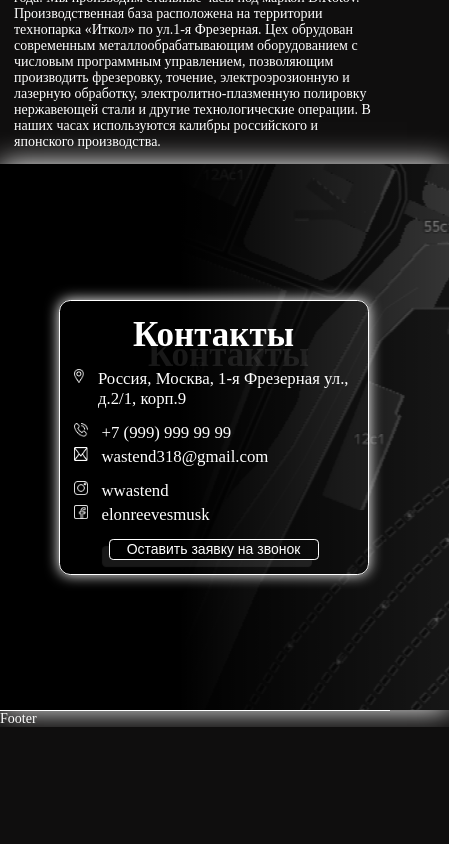
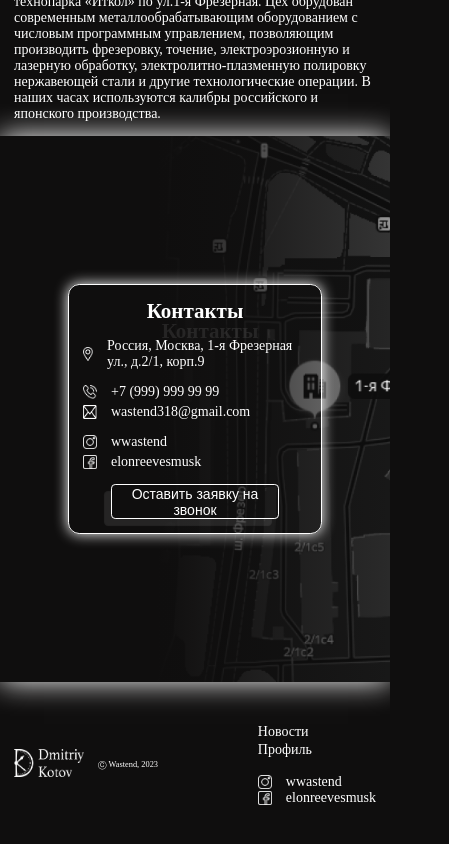
Before and after one commit to Wastend/WatchStudio, a React (Create React App) app: page / in a window 390 px wide. Shown: the part 1160-2004 px from the top of the page, 449 px wide, since content can reach past the window. Before the commit the page ends 1887 px from the top, so only its background shows below. Built offline with nearby package versions, Linux system fonts and the light colour scheme.

Commit message:
contacts and footer ready

```diff
--- a/src/app/components/layout/Footer/Footer.jsx
+++ b/src/app/components/layout/Footer/Footer.jsx
@@ -1,9 +1,34 @@
 import React from 'react'
+import images from '../../../assets/index'
 
 const Footer = () => {
   return (
     <footer>
-      Footer
+      <div className='footer__info'>
+        <a className='logo' href='/' ><img src={images.logo} alt="Logo" /></a>
+        <p className='footer__author'>Ⓒ Wastend, 2023</p>
+      </div>
+
+      <nav className='footer__nav'>
+        <ul>
+          <li ><a className='nav__link' href="/articles">Новости</a></li>
+          <li ><a className='nav__link' href='/profile'>Профиль</a></li>
+        </ul>
+        <ul>
+          <li className='footer__media'>
+            <a href='https://www.instagram.com/wwastend/' className="contacts__info_element">
+              <img src={images.icon__instagram} alt="position" />
+              wwastend
+            </a>
+          </li>
+          <li className='footer__media'>
+            <a href='https://www.facebook.com/elonreevesmusk' className="contacts__info_element">
+              <img src={images.icon__facebook} alt="position" />
+              elonreevesmusk
+            </a>
+          </li>
+        </ul>
+      </nav>
     </footer>
   )
 }
--- a/src/index.scss
+++ b/src/index.scss
@@ -50,8 +50,12 @@ main {
 }
 
 footer {
-  height: 4rem;
-  border-top: 1px solid $white;
+  display: flex;
+  flex-direction: row;
+  justify-content: space-between;
+  align-items: center;
+  padding: 3rem 0;
+  width: 100%;
 }
 
 .logo {
@@ -244,12 +248,13 @@ footer {
   display: flex;
   flex-direction: column;
   justify-content: center;
-  align-items: left;
-  padding-left: 15vw;
   width: 100%;
   height: 39rem;
-  background-image: linear-gradient(to left, rgba(255, 255, 255, 0), #000 60%) ,url('./app/assets/map.png');
-  box-shadow: 0 0 2rem   #ffffff;
+  background-image: linear-gradient(to left, rgba(255, 255, 255, 0), $black 60%), url('./app/assets/map.png');
+  background-position: center;
+  background-size: cover;
+  background-repeat: no-repeat;
+  box-shadow: 0 0 2rem #ffffff;
 }
 
 .contacts__info {
@@ -260,6 +265,7 @@ footer {
   border: 1px solid $white;
   border-radius: 0.8rem;
   box-shadow: 0 0 1rem #ffffff;
+  margin-left: 15vw;
   padding: 1rem;
   gap: 1rem;
 }
@@ -278,6 +284,7 @@ footer {
 .contacts__info_element {
   display: flex;
   flex-direction: row;
+  align-items: center;
   gap: 1rem;
   font-size: 1.2rem;
 }
@@ -290,20 +297,62 @@ footer {
 .button__send {
   align-self: center;
   width: 15rem;
-  height: 1.5rem;
+  height: 2.5rem;
   background-color: transparent;
   border: 1px solid $white;
   border-radius: 0.3rem;
   box-shadow: -0.5rem 0.5rem 1px $shadow;
 }
 
+.footer__info {
+  display: flex;
+  flex-direction: row;
+  align-items: center;
+  gap: 2rem;
+}
+
+.footer__nav {
+  display: flex;
+  flex-direction: row;
+  justify-content: space-between;
+  margin-right: 10rem;
+  gap: 3rem;
+}
+
+.footer__media {
+  list-style-type: none;
+}
+
 @media(min-width:1920px) {
+
   * {
     font-size: 20px;
   }
 
+  .logo img {
+    width: 15rem;
+    height: 6rem;
+  }
+
+  .nav__link {
+    font-size: 1.8rem;
+  }
+
   .start {
     border-radius: 10px;
+  }
+
+  .footer__author {
+    font-size: 1.8rem;
+  }
+
+  footer .contacts__info_element {
+    font-size: 1.8rem;
+  }
+
+  footer .contacts__info_element img {
+    width: 1.8rem;
+    height: 1.8rem;
   }
 }
 
@@ -346,6 +395,13 @@ footer {
     height: 25rem;
   }
 
+  footer .logo {
+    margin-left: 5rem;
+  }
+
+  .footer__nav {
+    margin-right: 5rem;
+  }
 }
 
 @media(max-width: 768px) {
@@ -419,9 +475,31 @@ footer {
   .company__info {
     width: 60%;
   }
+
+  footer .logo {
+    margin-left: 1rem;
+  }
+
+  .footer__nav {
+    margin-right: 1rem;
+    gap: 1rem;
+  }
+
+  .logo img {
+    width: 5rem;
+    height: 2rem;
+  }
+
+  .footer__author {
+    font-size: 0.6rem;
+  }
 }
 
 @media(max-width: 425px) {
+
+  h3 {
+    font-size: 1.5rem;
+  }
 
   .start__image {
     max-width: 14rem;
@@ -467,6 +545,35 @@ footer {
 
   .company__description {
     text-align: center;
+  }
+
+  .contacts {
+    align-items: center;
+  }
+
+  .contacts__info {
+    width: 16rem;
+    margin-left: 0;
+  }
+
+  .contacts__info_element {
+    font-size: 1rem;
+  }
+
+  .button__send {
+    width: 12rem;
+  }
+
+  .footer__info {
+    gap: 1rem;
+  }
+
+  footer li {
+    list-style-type: none;
+  }
+
+  .footer__nav {
+    flex-direction: column;
   }
 }
 
@@ -534,4 +641,32 @@ footer {
     height: 15rem;
     top: 5rem;
   }
+
+  .contacts__info {
+    width: 12rem;
+  }
+
+  footer {
+    flex-direction: column;
+    gap: 1rem;
+  }
+
+  footer .logo {
+    margin-left: 0;
+  }
+
+  footer .nav__link {
+    display: flex;
+    flex-direction: column;
+    align-items: center;
+    text-align: center;
+  }
+
+  .footer__nav {
+    margin-right: 0;
+  }
+
+  footer .contacts__info_element {
+    gap: 0.5rem;
+  }
 }
```
